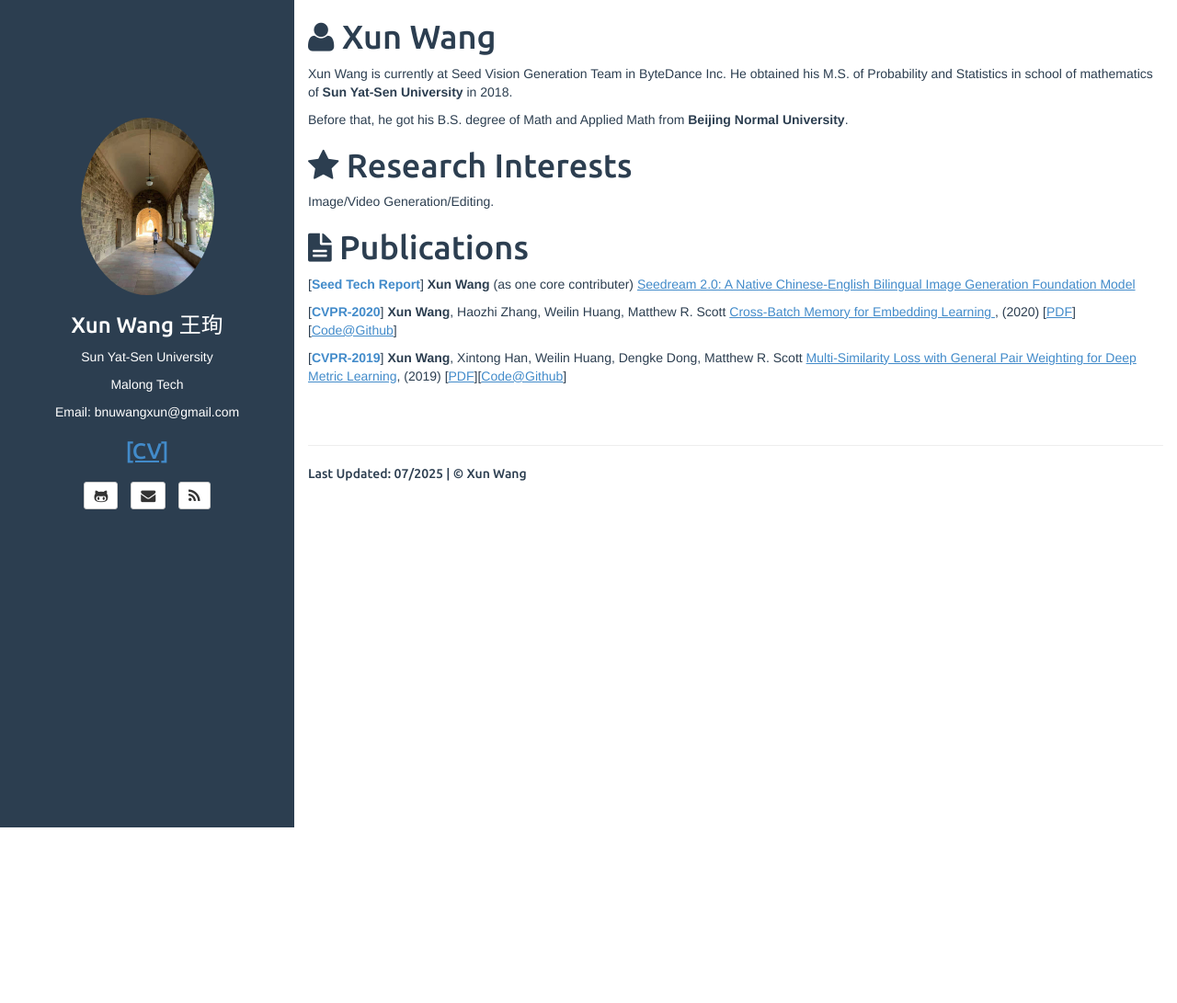
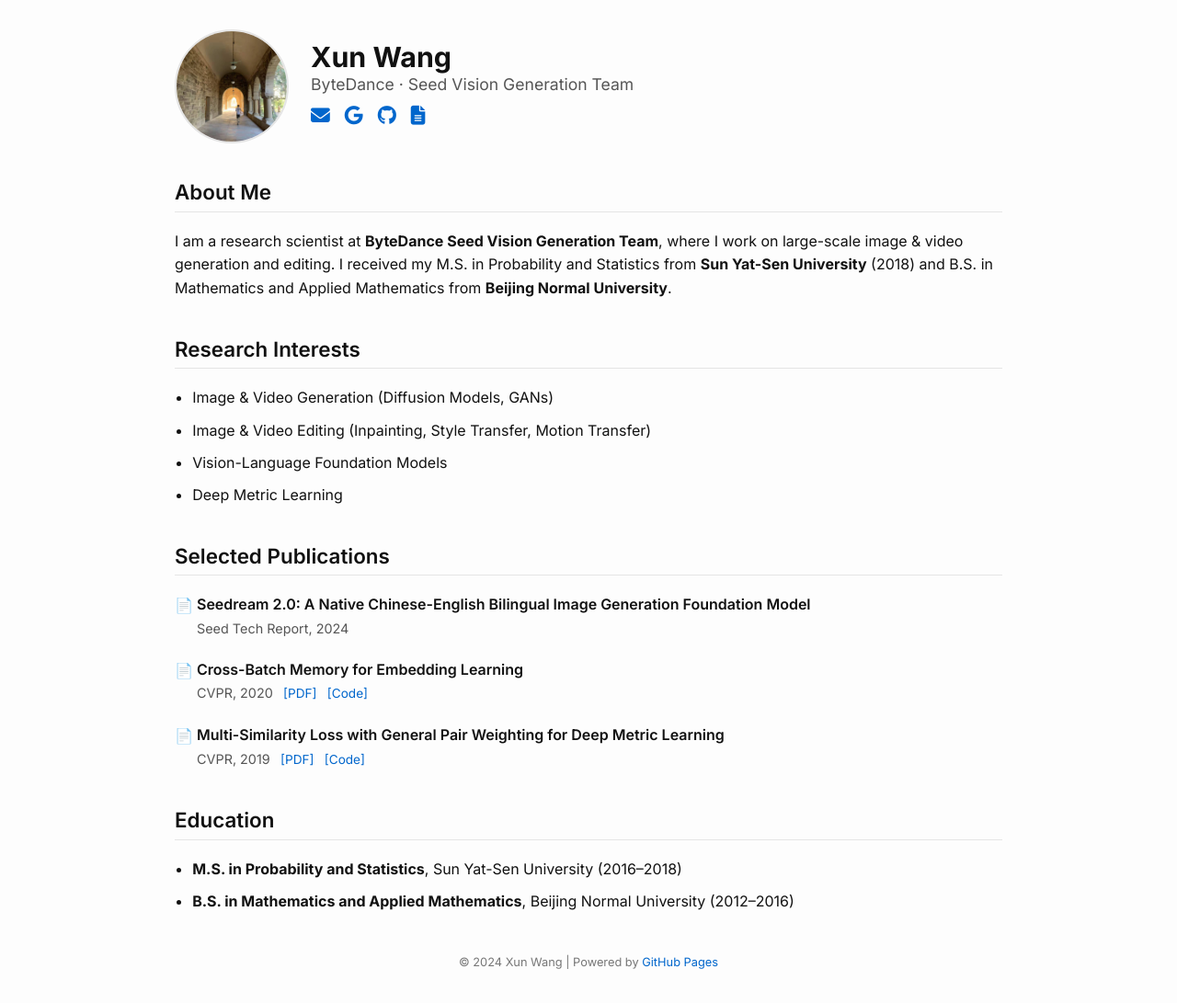
Before and after one commit to bnu-wangxun/bnu-wangxun.github.io, a Jekyll site: the page index.html, which Jekyll copies as it is, in a window 1280 px wide and 1091 px high. Shown: the whole window at 92% size. Built offline with Jekyll 4.4.1, drawn with Linux system fonts in a browser that asks for light colours; the list of posts is cut into pages by our own code.

Commit message:
Update index.html

```diff
--- a/index.html
+++ b/index.html
@@ -1,118 +1,244 @@
----
-layout: page
-tagline:
----
+<!DOCTYPE html>
+<html lang="en">
 
-<!--
-{% for post in paginator.posts %}
-{% for post in site.posts %}
-{% endfor %}
-<article class="home">
+<head>
+  <meta charset="utf-8" />
+  <title>Xun Wang – ByteDance Seed Vision Generation Team</title>
+  <meta name="viewport" content="width=device-width, initial-scale=1" />
+  <meta name="description"
+    content="Xun Wang - Research Scientist at ByteDance Seed Vision Generation Team. Research on Image & Video Generation/Editing." />
 
-  <span class="post-date">
-    {% assign d = post.date | date: "%d" | plus:'0' %}
-    {{ post.date | date: "%B" }}
-    {% case d %}
-    {% when 1 or 21 or 31 %}{{ d }}st,
-    {% when 2 or 22 %}{{ d }}nd,
-    {% when 3 or 23 %}{{ d }}rd,
-    {% else %}{{ d }}th,
-    {% endcase %}
-    {{ post.date | date: "%Y" }}
-  </span>
+  <!-- Google Fonts -->
+  <link href="https://fonts.googleapis.com/css2?family=Inter:wght@300;400;600;700&display=swap" rel="stylesheet" />
+  <!-- Font Awesome -->
+  <link rel="stylesheet" href="https://cdnjs.cloudflare.com/ajax/libs/font-awesome/6.4.0/css/all.min.css" />
 
-  <h2>
-    <a href="{{ site.BASE_PATH }}{{ post.url }}">{{ post.title }}</a>
-  </h2>
+  <style>
+    :root {
+      --bg: #fdfdfd;
+      --text: #111;
+      --accent: #0066cc;
+      --subtle: #f7f7f7;
+      --border: #e5e5e5;
+    }
 
+    body {
+      margin: 0;
+      padding: 0;
+      font-family: 'Inter', sans-serif;
+      background: var(--bg);
+      color: var(--text);
+      line-height: 1.6em;
+    }
+
+    a {
+      color: var(--accent);
+      text-decoration: none;
+    }
+
+    a:hover {
+      text-decoration: underline;
+    }
+
+    /* Layout */
+    .container {
+      max-width: 900px;
+      margin: 0 auto;
+      padding: 2rem 1.5rem;
+    }
+
+    header {
+      display: flex;
+      align-items: center;
+      flex-wrap: wrap;
+      gap: 1.5rem;
+      margin-bottom: 2.5rem;
+    }
+
+    header img {
+      width: 120px;
+      height: 120px;
+      border-radius: 50%;
+      object-fit: cover;
+      border: 2px solid var(--border);
+    }
+
+    header .name {
+      font-size: 1.9rem;
+      font-weight: 700;
+      margin: 0;
+    }
+
+    header .affiliation {
+      font-size: 1.1rem;
+      color: #555;
+      margin: .25rem 0;
+    }
+
+    header .links {
+      margin-top: .5rem;
+      display: flex;
+      gap: 1rem;
+    }
+
+    header .links a {
+      font-size: 1.3rem;
+      color: var(--accent);
+    }
+
+    section {
+      margin-bottom: 2.5rem;
+    }
+
+    h2 {
+      font-size: 1.4rem;
+      font-weight: 600;
+      border-bottom: 1px solid var(--border);
+      padding-bottom: .5rem;
+      margin-bottom: 1.2rem;
+    }
+
+    ul {
+      margin: 0;
+      padding-left: 1.2rem;
+    }
+
+    li {
+      margin-bottom: .6rem;
+    }
+
+    .pubs {
+      list-style: none;
+      padding-left: 0;
+    }
+
+    .pubs li {
+      margin-bottom: 1.2rem;
+      padding-left: 1.5em;
+      position: relative;
+    }
+
+    .pubs li::before {
+      content: "📄";
+      position: absolute;
+      left: 0;
+      top: 1px;
+      font-size: 1em;
+    }
+
+    .pubs .title {
+      font-weight: 600;
+    }
+
+    .pubs .venue {
+      font-size: .9em;
+      color: #555;
+    }
+
+    .pubs a {
+      margin-left: .5em;
+      font-size: .85em;
+    }
+
+    footer {
+      text-align: center;
+      margin-top: 2rem;
+      font-size: .8rem;
+      color: #777;
+    }
+
+    @media (max-width: 600px) {
+      header {
+        flex-direction: column;
+        align-items: flex-start;
+      }
+
+      header img {
+        width: 90px;
+        height: 90px;
+      }
+    }
+  </style>
+</head>
+
+<body>
+  <div class="container">
+    <header>
+      <img src="https://bnu-wangxun.github.io/assets/media/profile2.jpg" alt="Xun Wang" />
       <div>
-    {% if post.fullview %}
-    {{ post.content }}
-    {% else %}
-    {% if post.shortinfo %}
-    {{ post.shortinfo }}
-    {% elsif post.description %}
-    {{ post.description }}
-    {% else %}
-    {{ post.excerpt }}
-    {% endif %}
-    {% endif %}
+        <h1 class="name">Xun Wang</h1>
+        <p class="affiliation">ByteDance · Seed Vision Generation Team</p>
+        <div class="links">
+          <a href="mailto:wangxun2016@outlook.com" title="Email"><i class="fas fa-envelope"></i></a>
+          <a href="https://scholar.google.com/citations?user=YourID" title="Google Scholar"><i
+              class="fab fa-google"></i></a>
+          <a href="https://github.com/bnu-wangxun" title="GitHub"><i class="fab fa-github"></i></a>
+          <a href="https://bnu-wangxun.github.io/assets/cv.pdf" title="CV"><i class="fas fa-file-alt"></i></a>
         </div>
-
-</article>
-{% endfor %}
-<hr/>
--->
-<!-- biography -->
-<div class="bio">
-  <header>
-    <h1 margin="0px"><i class="fa fa-user"></i> Xun Wang</h1>
-  </header>
-  <p>
-    Xun Wang is currently at Seed Vision Generation Team in ByteDance Inc.
-    He obtained his M.S. of Probability and Statistics in school of mathematics of  <strong> Sun Yat-Sen University</strong> in 2018.
-    <p></p>
-    Before that, he got his B.S. degree of Math and Applied Math from <strong>Beijing Normal University</strong>.
-  </p>
       </div>
-
-<!-- research interest -->
-<div class="Interest">
-  <header>
-    <h1 margin="0px"><i class="fa fa-star"></i> Research Interests</h1>
-  </header>
-  <p>
-    Image/Video Generation/Editing.
-  </p>
-</div>
-
-<!-- publications -->
-<div class="pub">
-  <header>
-    <h1 margin="0px"><i class="fa fa-file-text"></i> Publications
-    </h1>
     </header>
 
-  <!--
-  <header>
-    <h2 margin="0px"><i class="fa fa-file"></i> Journals</h2>
-  </header>
-  -->
-  <!-- <ol>
-    <li> -->
+    <section>
+      <h2>About Me</h2>
       <p>
-        [<span class="booktitle">Seed Tech Report</span>]
-        <strong>Xun Wang</strong> (as one core contributer)
-        <a target="blank" href="https://arxiv.org/abs/2503.07703">Seedream 2.0: A Native Chinese-English Bilingual Image Generation Foundation Model
-</a>
-     <p>
-      <p>
-        [<span class="booktitle">CVPR-2020</span>]
-        <strong>Xun Wang</strong>, Haozhi Zhang, Weilin Huang, Matthew R. Scott
-        <a target="blank" href="https://arxiv.org/abs/1912.06798">Cross-Batch Memory for Embedding Learning
-</a>,
-         (2020)
-        [<a href="https://arxiv.org/abs/1904.06627">PDF</a>][<a href="https://github.com/msight-tech/research-xbm">Code@Github</a>]
+        I am a research scientist at <strong>ByteDance Seed Vision Generation Team</strong>, where I work on
+        large-scale image & video generation and editing. I received my M.S. in Probability and Statistics from
+        <strong>Sun Yat-Sen University</strong> (2018) and B.S. in Mathematics and Applied Mathematics
+        from <strong>Beijing Normal University</strong>.
       </p>
+    </section>
 
-      <p>
-        [<span class="booktitle">CVPR-2019</span>]
-        <strong>Xun Wang</strong>,  Xintong Han, Weilin Huang, Dengke Dong, Matthew R. Scott
-        <a target="blank" href="https://arxiv.org/abs/1904.06627">Multi-Similarity Loss with General Pair Weighting for Deep Metric Learning</a>,
-         (2019)
-        [<a href="https://arxiv.org/abs/1904.06627">PDF</a>][<a href="https://github.com/MalongTech/research-ms-loss">Code@Github</a>]
-      </p>
+    <section>
+      <h2>Research Interests</h2>
+      <ul>
+        <li>Image & Video Generation (Diffusion Models, GANs)</li>
+        <li>Image & Video Editing (Inpainting, Style Transfer, Motion Transfer)</li>
+        <li>Vision-Language Foundation Models</li>
+        <li>Deep Metric Learning</li>
+      </ul>
+    </section>
 
+    <section>
+      <h2>Selected Publications</h2>
+      <ul class="pubs">
+        <li>
+          <span class="title">Seedream 2.0: A Native Chinese-English Bilingual Image Generation Foundation Model</span>
+          <br />
+          <span class="venue">Seed Tech Report, 2024</span>
+        </li>
+        <li>
+          <span class="title">Cross-Batch Memory for Embedding Learning</span>
+          <br />
+          <span class="venue">CVPR, 2020</span>
+          <a href="https://arxiv.org/abs/1912.06798">[PDF]</a>
+          <a href="https://github.com/wangxun1998/CrossBatchMemory">[Code]</a>
+        </li>
+        <li>
+          <span class="title">Multi-Similarity Loss with General Pair Weighting for Deep Metric Learning</span>
+          <br />
+          <span class="venue">CVPR, 2019</span>
+          <a href="https://arxiv.org/abs/1904.06627">[PDF]</a>
+          <a href="https://github.com/MalongTech/research-ms-loss">[Code]</a>
+        </li>
+      </ul>
+    </section>
 
-    <!-- </li>
+    <section>
+      <h2>Education</h2>
+      <ul>
+        <li>
+          <strong>M.S. in Probability and Statistics</strong>, Sun Yat-Sen University (2016–2018)
+        </li>
+        <li>
+          <strong>B.S. in Mathematics and Applied Mathematics</strong>, Beijing Normal University (2012–2016)
+        </li>
+      </ul>
+    </section>
 
-  </ol>
-  <header>
-    <h2 margin="0px"><i class="fa fa-file"></i> Conferences</h2>
-  </header>
-  <ol>
-  -->
-  <!-- </ol> -->
+    <footer>
+      © 2024 Xun Wang | Powered by <a href="https://pages.github.com/">GitHub Pages</a>
+    </footer>
   </div>
+</body>
 
-<br>
+</html>
```
Lines whose indentation alone changed are shown as unchanged.
